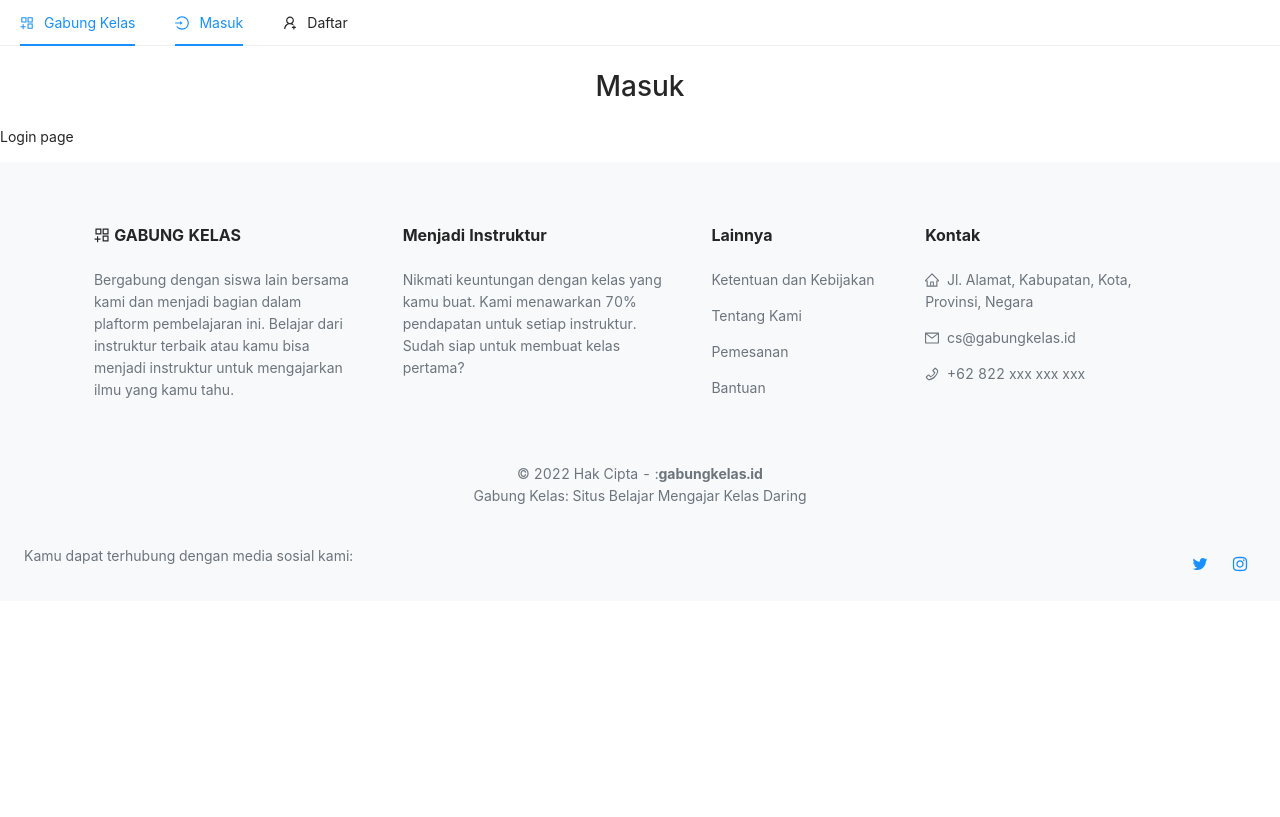
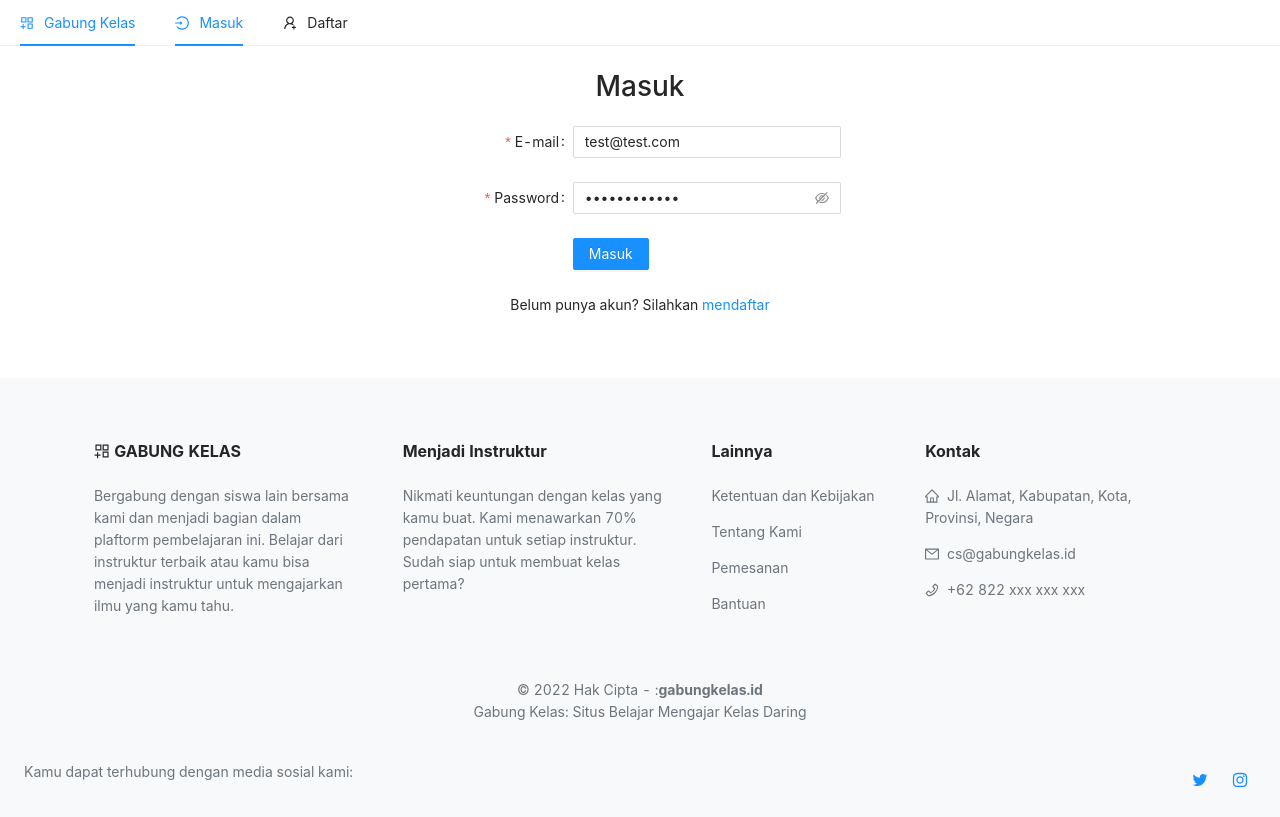
Before and after one commit to noczero/gabung-kelas, a Next.js app in the folder client/: page /login in a window 1280 px wide. Built offline with nearby package versions, Linux system fonts and the light colour scheme.

Commit message:
split formItemLayout and tailFormItemLayout

```diff
--- /dev/null
+++ b/client/constants/formItemLayout.js
@@ -0,0 +1,20 @@
+const formItemLayout = {
+    labelCol: {
+        xs: {
+            span: 24,
+        },
+        sm: {
+            span: 8,
+        },
+    },
+    wrapperCol: {
+        xs: {
+            span: 24,
+        },
+        sm: {
+            span: 16,
+        },
+    },
+}
+
+export default formItemLayout
--- /dev/null
+++ b/client/constants/tailFormItemLayout.js
@@ -0,0 +1,16 @@
+import nextConfig from "../next.config.mjs";
+
+const tailFormItemLayout = {
+    wrapperCol: {
+        xs: {
+            span: 24,
+            offset: 0,
+        },
+        sm: {
+            span: 16,
+            offset: 8,
+        },
+    },
+};
+
+export default tailFormItemLayout
--- a/client/pages/login.js
+++ b/client/pages/login.js
@@ -1,8 +1,102 @@
-const Login = ()=> {
+import {Button, Form, Input} from "antd";
+import Link from "next/link";
+import {useState} from "react";
+import axios from "axios";
+import {toast} from "react-toastify";
+
+import formItemLayout from "../constants/formItemLayout";
+import tailFormItemLayout from "../constants/tailFormItemLayout";
+import nextConfig from "../next.config.mjs";
+
+const Login = () => {
+    const [email, setEmail] = useState('')
+    const [password, setPassword] = useState('')
+    const [loading, setLoading] = useState(false)
+    const [form] = Form.useForm();
+
+    const onFinish = async (values) => {
+        console.log(values)
+        try {
+            setLoading(true)
+            const {data} = await axios.post(`${nextConfig.app.apiPrefix}/login`, values)
+            toast(data.message)
+            setLoading(false)
+        } catch (e) {
+            toast.error(e.response.data.message)
+            setLoading(false)
+        }
+    }
     return (
         <>
             <h3 className="container-fluid text-center pt-4 pb-2">Masuk</h3>
-            <p>Login page</p>
+            <div className="container col-md-4 offset-md-4 pb-5">
+                <Form
+                    {...formItemLayout}
+                    form={form}
+                    name="login"
+                    onFinish={onFinish}
+                    initialValues={{
+                        email: 'test@test.com',
+                        password: 'useruseruser',
+                    }}
+                    scrollToFirstError
+                >
+
+                    <Form.Item
+                        name="email"
+                        label="E-mail"
+                        rules={[
+                            {
+                                type: 'email',
+                                message: 'E-mail yang dimasukkan tidak valid!',
+                            },
+                            {
+                                required: true,
+                                message: 'Masukkan email!',
+                            },
+                        ]}
+                    >
+                        <Input
+                            placeholder="Masukkan email valid"
+                            value={email}
+                            onChange={e => setEmail(e.target.value)}
+                        />
+                    </Form.Item>
+                    <Form.Item
+                        name="password"
+                        label="Password"
+                        rules={[
+                            {
+                                required: true,
+                                message: 'Masukkan kata sandi, minimal 8 karakter.',
+                                min: 8
+                            },
+                        ]}
+                        hasFeedback
+                    >
+                        <Input.Password
+                            placeholder="Masukkan password"
+                            value={password}
+                            onChange={e => setPassword(e.target.value)}
+                        />
+                    </Form.Item>
+
+                    <Form.Item {...tailFormItemLayout}>
+                        <Button
+                            type="primary"
+                            htmlType="submit"
+                            disabled={loading}
+                            loading={loading}
+                        >
+                            Masuk
+                        </Button>
+                    </Form.Item>
+
+                </Form>
+                <div className="text-center">
+                    <p>Belum punya akun? Silahkan <Link href="/register"><a>mendaftar</a></Link></p>
+                </div>
+            </div>
         </>
     )
 }
```
